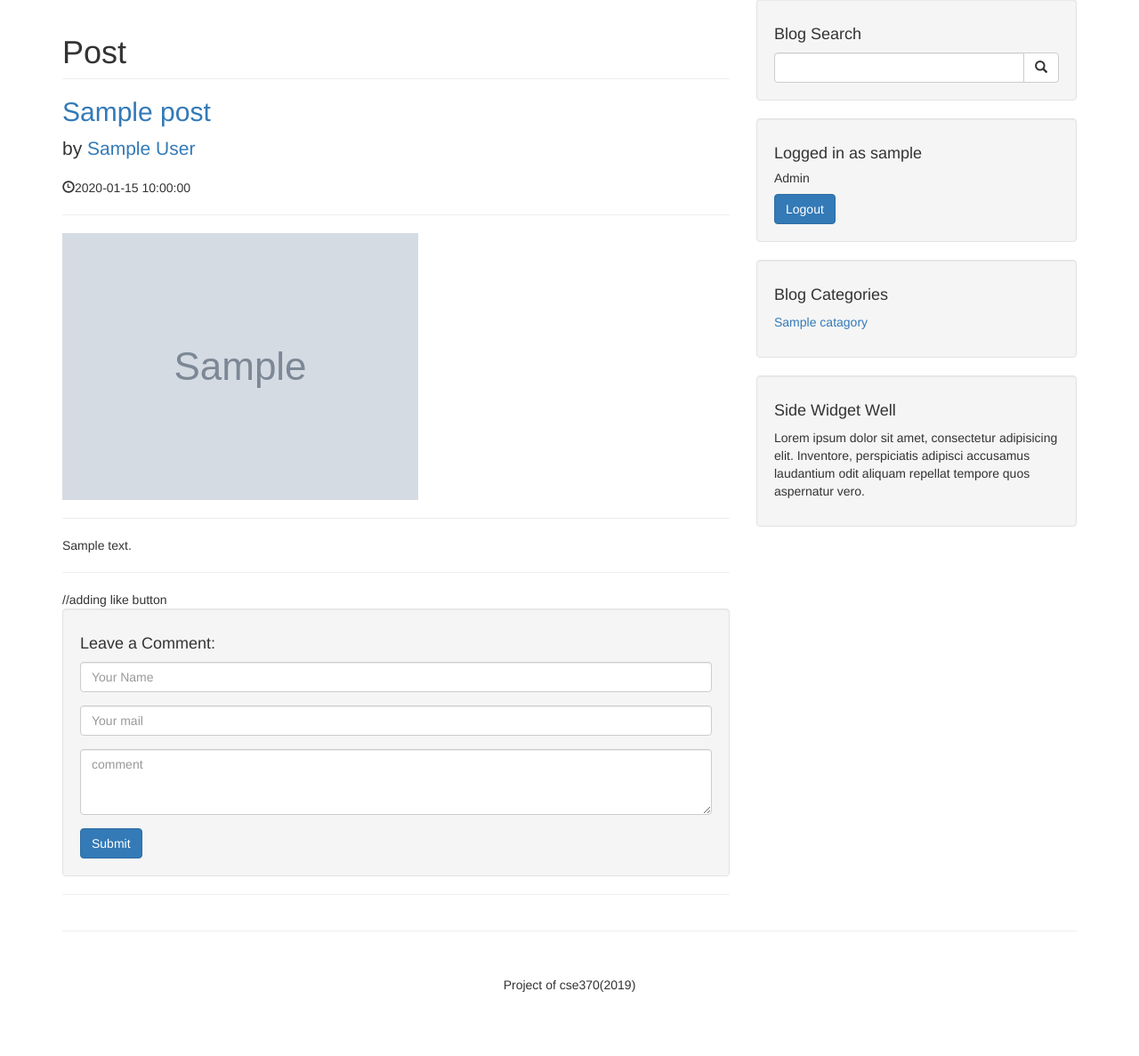
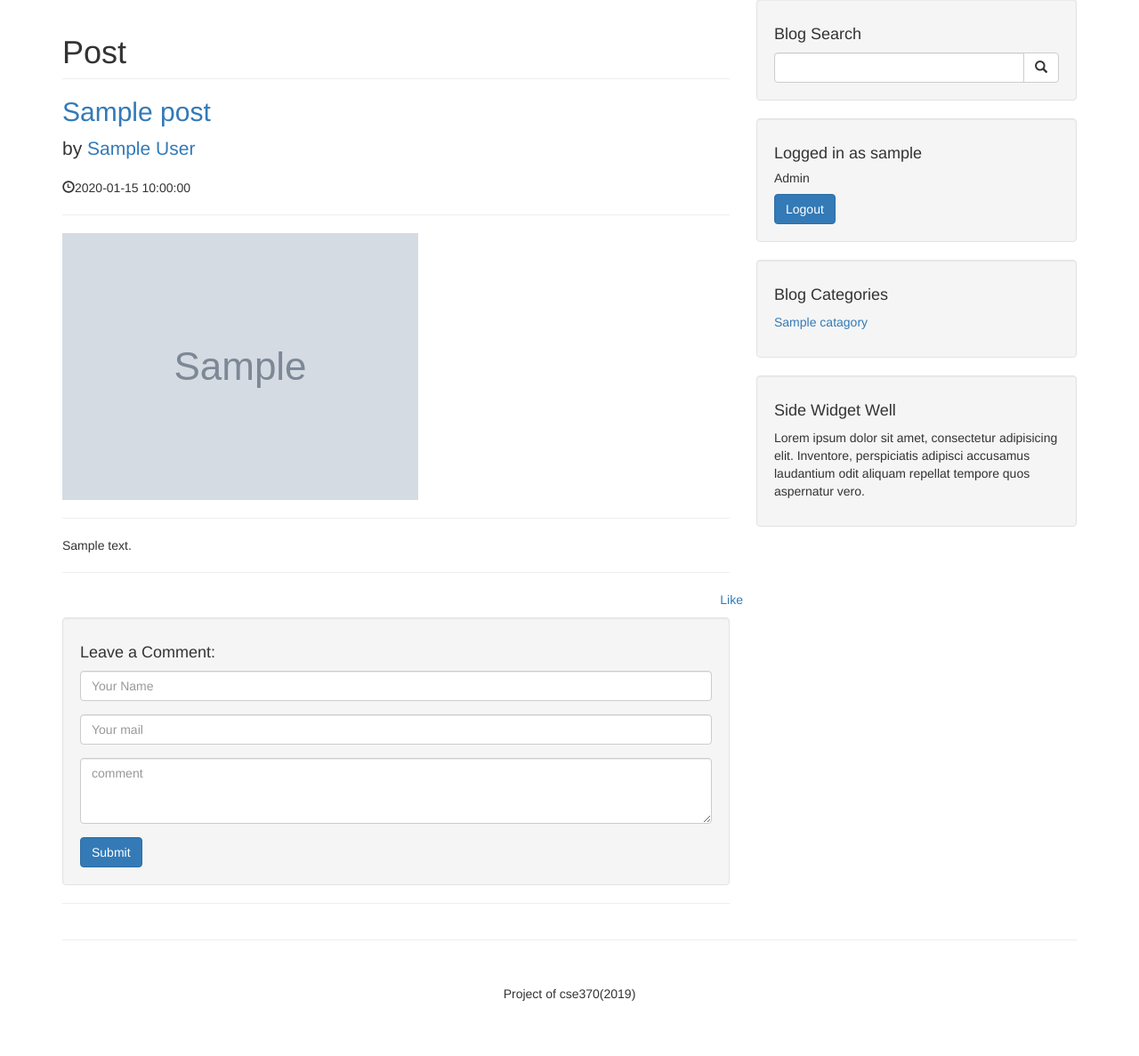
Before and after one commit to SaminYeaser/Content-Management-System-3, a PHP site: page /cms3/post.php?p_id=1 in a window 1280 px wide. Shown: the part 71-1258 px from the top of the page at 89% size. Before the commit the page ends 1186 px from the top, so only its background shows below. Run offline with PHP 8.4, Linux system fonts and the light colour scheme; the visitor is signed in with stand-in values (Sample User, id 1); tables that the repository leaves empty or names only in its code hold one stand-in row (values such as "Sample post"); grey boxes marked "Sample" are stand-in pictures.

Commit message:
added the like link

```diff
--- a/post.php
+++ b/post.php
@@ -73,7 +73,12 @@ if(!isset($_SESSION['user_role'])){
                     <p><?php echo $post_content ?></p>
                     <hr>
 
-                    //adding like button
+<!--                    adding like button-->
+
+                    <div class="row">
+                        <p class="pull-right"><a href="">Like</a></p>
+                    </div>
+
 
                     <!-- Blog Comments -->
 
```
